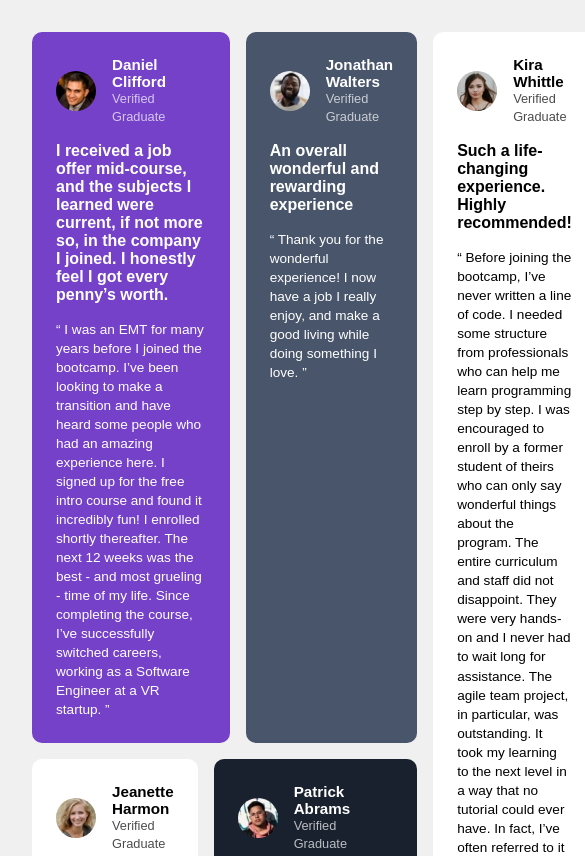
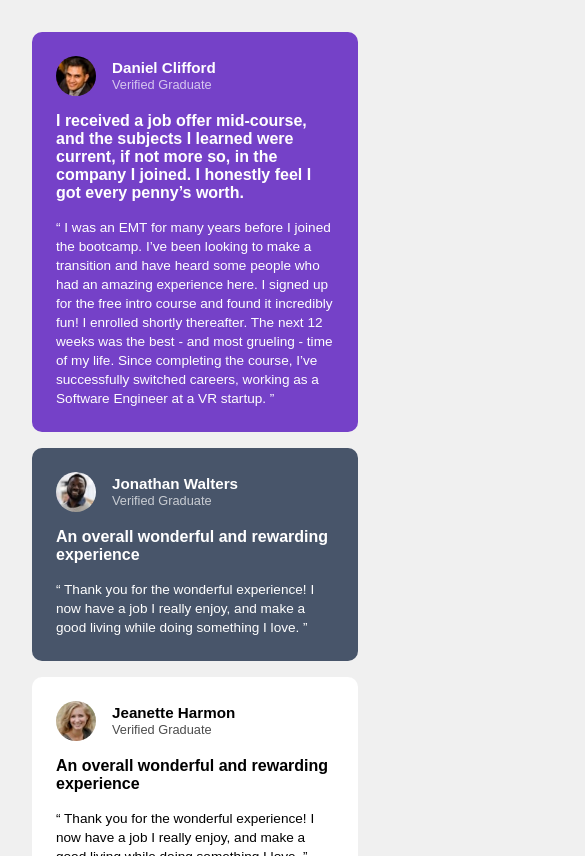
Before and after one commit to Kizito57/testimonies, a plain HTML site: page index.html in a window 390 px wide. Shown: the top 856 px of the page, 585 px wide, since content can reach past the window. Drawn offline with Linux system fonts and the light colour scheme.

Commit message:
Added the responsive layout

```diff
--- a/styles.css
+++ b/styles.css
@@ -24,11 +24,26 @@ section {
   padding: 1.5rem;
 }
 
-.testimonial1 { grid-area: testimonial1; background-color: hsl(263, 55%, 52%); color: white; }
-.testimonial2 { grid-area: testimonial2; background-color: hsl(217, 19%, 35%); color: white; }
-.testimonial3 { grid-area: testimonial3; background-color: white; color: black; }
-.testimonial4 { grid-area: testimonial4; background-color: hsl(219, 29%, 14%); color: white; }
-.testimonial5 { grid-area: testimonial5; background-color: white; color: black; }
+.testimonial1 {
+  grid-area: testimonial1;
+  background-color: hsl(263, 55%, 52%);
+  color: white; }
+.testimonial2 {
+  grid-area: testimonial2;
+  background-color: hsl(217, 19%, 35%);
+  color: white; }
+.testimonial3 {
+  grid-area: testimonial3;
+  background-color: white;
+  color: black; }
+.testimonial4 {
+  grid-area: testimonial4;
+  background-color: hsl(219, 29%, 14%);
+  color: white; }
+.testimonial5 {
+  grid-area: testimonial5;
+  background-color: white;
+  color: black; }
 
 .img {
   display: flex;
@@ -61,3 +76,26 @@ p {
   font-size: 0.85rem;
   line-height: 1.4;
 }
+/* Responsive layout for tablets (max-width: 768px) */
+@media (max-width: 768px) {
+  #main {
+    grid-template-columns: repeat(2, 1fr);
+    grid-template-areas:
+      "testimonial1 testimonial1"
+      "testimonial2 testimonial5"
+      "testimonial3 testimonial4";
+  }
+}
+
+/* Responsive layout for phones (max-width: 600px) */
+@media (max-width: 600px) {
+  #main {
+    grid-template-columns: 1fr;
+    grid-template-areas:
+      "testimonial1"
+      "testimonial2"
+      "testimonial3"
+      "testimonial4"
+      "testimonial5";
+  }
+}
```
